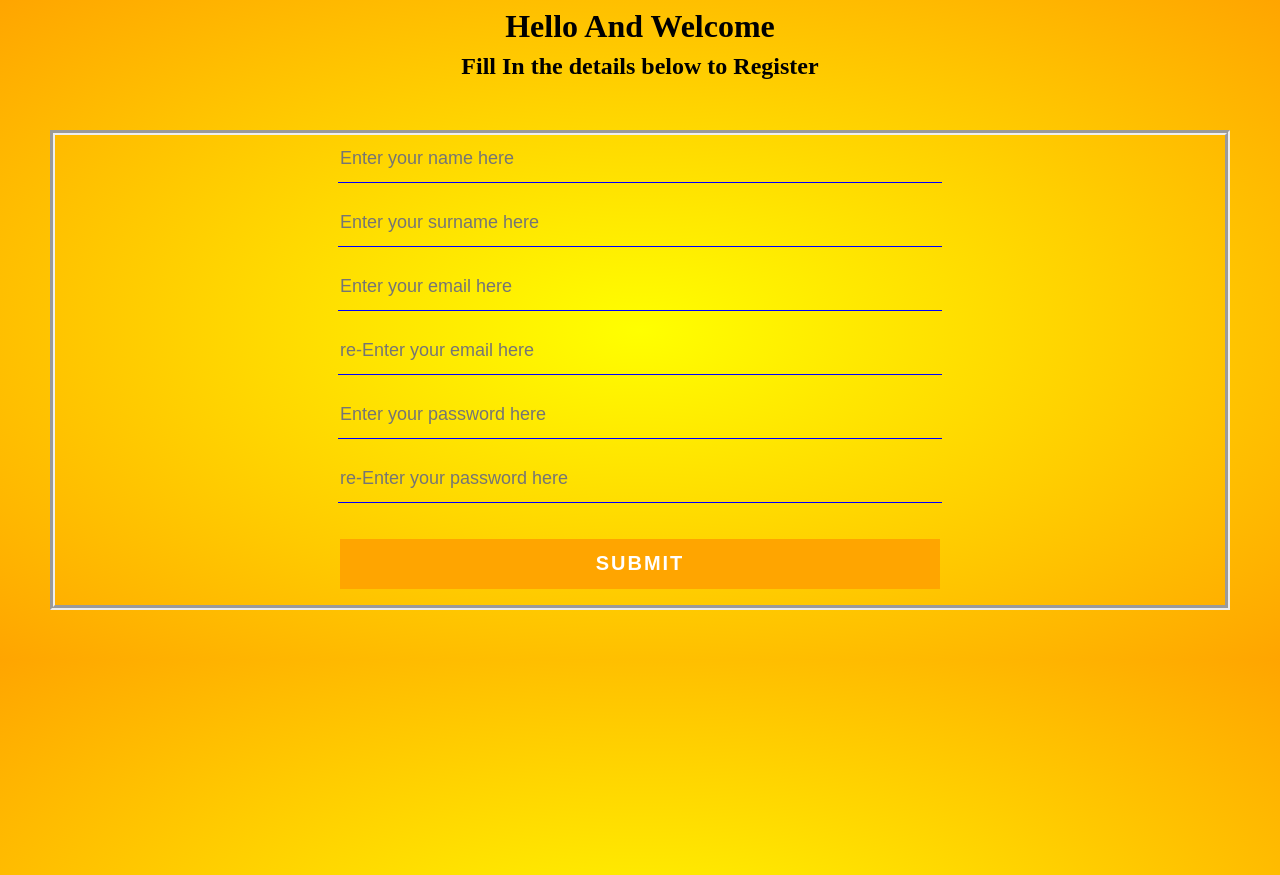
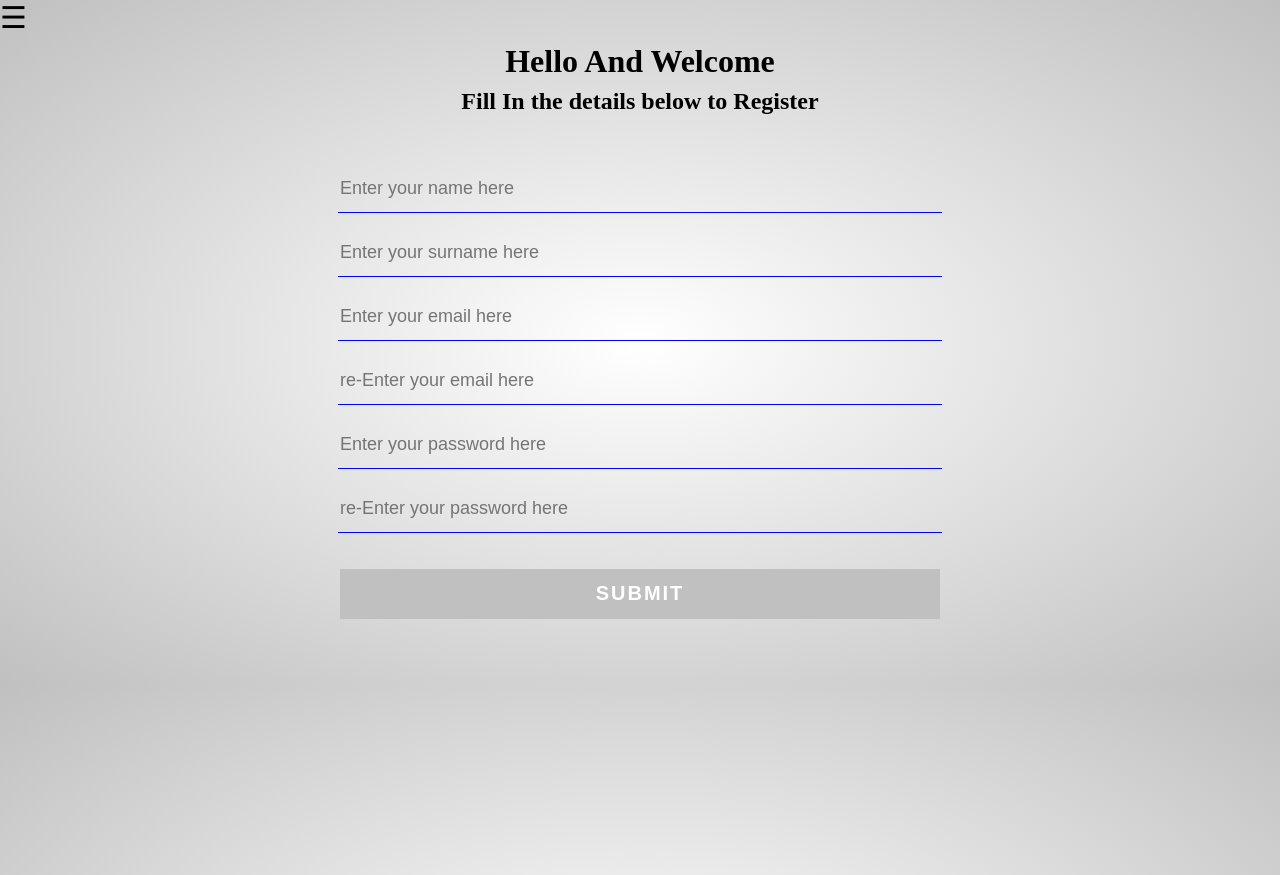
Before and after one commit to ZBOT3000/VarsityOnline, a PHP site: page /register.html in a window 1280 px wide. Shown: the top 875 px of the page. Run offline with PHP 8.4, Linux system fonts and the light colour scheme.

Commit message:
created a welcome page for varsity online created a nevigation tab linked pages , Login.html and register.html to  welcomepage.html
 Changes to be committed:
	modified:   login.css
	modified:   login.html
	modified:   register.css
	modified:   register.html

```diff
--- a/register.css
+++ b/register.css
@@ -1,10 +1,68 @@
+
+
+.sidenav {
+  height: 100%;
+  width: 0;
+  position: fixed;
+  z-index: 1;
+  top: 0;
+  left: 0;
+
+  animation: pulse 6s infinite;
+  overflow-x: hidden;
+  transition: 0.6s;
+  padding-top: 60px;
+}
+	@keyframes pulse {
+  		0% {
+    	background-color: #DCDCDC;
+  	}
+  		100% {
+    background-color:#C0C0C0;
+  }
+}
+.sidenav a {
+  padding: 8px 8px 8px 32px;
+  text-decoration: none;
+  font-size: 25px;
+  color: #818181;
+  display: block;
+  transition: 0.3s;
+}
+
+.sidenav a:hover {
+  color: #f1f1f1;
+}
+
+.sidenav .closebtn {
+  position: absolute;
+  top: 0;
+  right: 25px;
+  font-size: 36px;
+  margin-left: 50px;
+}
+
+
+
+@media screen and (max-height: 450px) {
+  .sidenav {padding-top: 15px;}
+  .sidenav a {font-size: 18px;}
+}
+
+
+
+.Form-Control{
+	text-align: center;
+}
+
+
 body {
 	margin: 0;
 	padding :0;
 	//background-color: blue;
     background-image:
-    radial-gradient(yellow,orange);
-	text-align: center;
+    radial-gradient(white,silver);
+
 }
 .LogIn-Title{
 	margin-top:100px
@@ -23,7 +81,7 @@ body {
 
 form{
 	margin: 50px;
-	border: groove;
+	border: none;
 	border-width: thick;
 	transition: all 4s ease-in-out;
 
@@ -32,7 +90,7 @@ form{
 .form-control{
 	width: 600px;
 	background: transparent;
-	border: none;
+	border: thin;
 	outline: none;
 	border-bottom: 1px solid blue;
 	color: red;
@@ -46,7 +104,7 @@ input{
 }
 
 form .submit {
-	background-color: orange;
+	background-color: silver;
 	border-color: transparent;
 	color: #fff;
 	font-size: 20px;
--- a/register.html
+++ b/register.html
@@ -1,11 +1,38 @@
 <!DOCTYPE html>
 <html>
+
+<!--Navigation -->
+
+<div id="mySidenav" class="sidenav">
+<a href="javascript:void(0)" class="closebtn" onclick="closeNav()">&times;</a>
+  <a href="WelcomePage.html" >Home</a>
+  <a href="login.html">Login</a>
+  <a href="register.html" >Register</a>
+  <a href="" >About</a>
+  <a href="" >Contact</a>
+</div>
+<span style="font-size:30px;cursor:pointer" onclick="openNav()">&#9776; </span>
+<script>
+function openNav() {
+  document.getElementById("mySidenav").style.width = "250px";
+}
+
+function closeNav() {
+  document.getElementById("mySidenav").style.width = "0";
+}
+</script>
+<!-- End of nagivation-->
+
+
+<div class="Form-Control">
 <head>
 	<link rel="shortcut icon" href="icon1.jpg">
 	<title>LOG IN </title>
 	<link rel="stylesheet" type="text/css" href="register.css">
 
 </head>
+
+
 <body>
 	<div class="LogIn-Title">
 		<h1>Hello And Welcome</h1>
@@ -29,4 +56,5 @@
 	</div>
 
 </body>
+</div>
 </html>
```
Also changed, not shown: login.css (+58 -2 lines), login.html (+25 -0 lines).
